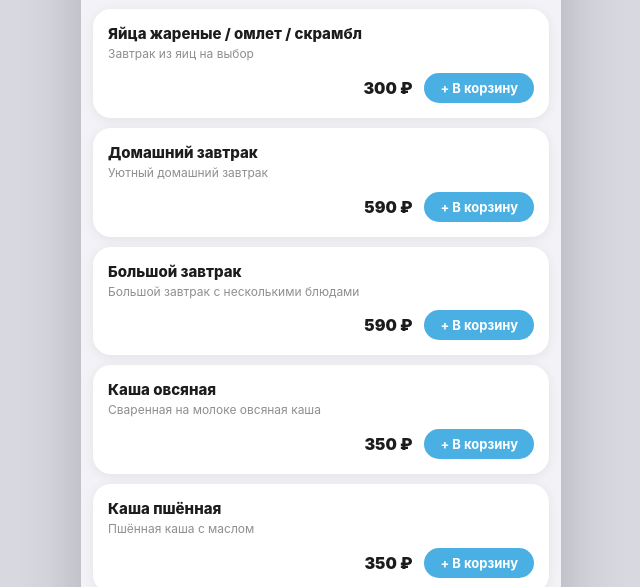
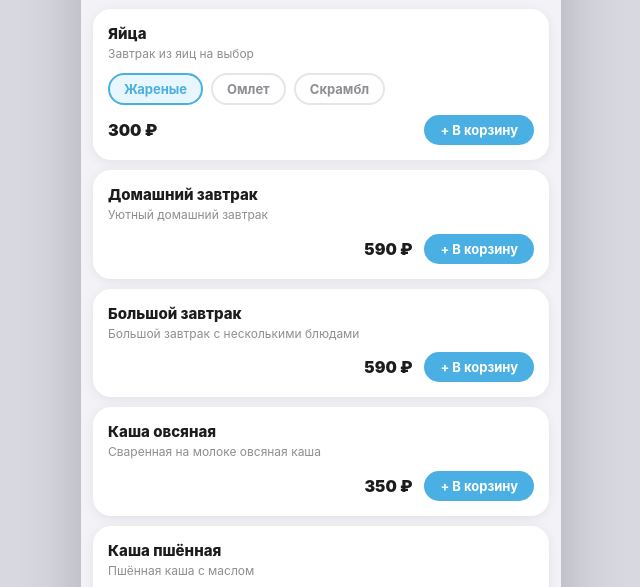
Before and after one commit to timvikhornov2-cmyk/dom-cafe, a website: page index.html in a window 1280 px wide. Shown: the part 120-707 px from the top of the page, without its empty margins (319-959 px from the left). Drawn offline with Linux system fonts and the light colour scheme.

Commit message:
Add egg type selector

```diff
--- a/index.html
+++ b/index.html
@@ -612,7 +612,7 @@ var MENU = {
     {id:'d_lem', name:'Лимон',               desc:'Ломтик лимона',                   sz:[{l:'',v:50}]}
   ],
   breakfast: [
-    {id:'b_egg', name:'Яйца жареные / омлет / скрамбл', desc:'Завтрак из яиц на выбор',                        sz:[{l:'',v:300}]},
+    {id:'b_egg', name:'Яйца',                            desc:'Завтрак из яиц на выбор',                        sz:[{l:'Жареные',v:300},{l:'Омлет',v:300},{l:'Скрамбл',v:300}]},
     {id:'b_hom', name:'Домашний завтрак',                desc:'Уютный домашний завтрак',                         sz:[{l:'',v:590}]},
     {id:'b_big', name:'Большой завтрак',                 desc:'Большой завтрак с несколькими блюдами',           sz:[{l:'',v:590}]},
     {id:'b_oat', name:'Каша овсяная',                    desc:'Сваренная на молоке овсяная каша',               sz:[{l:'',v:350}]},
```
